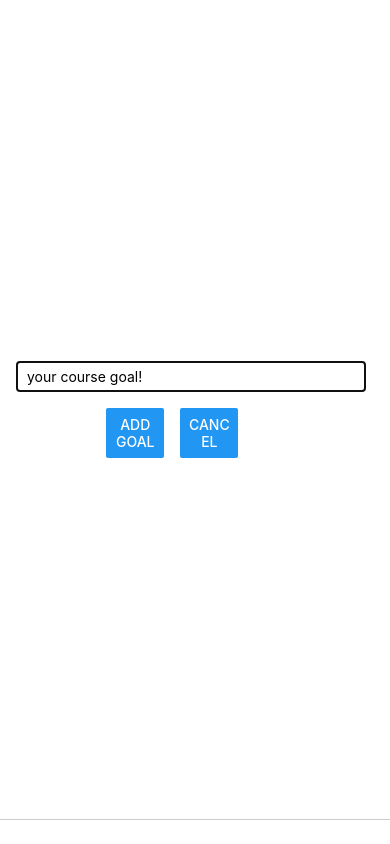
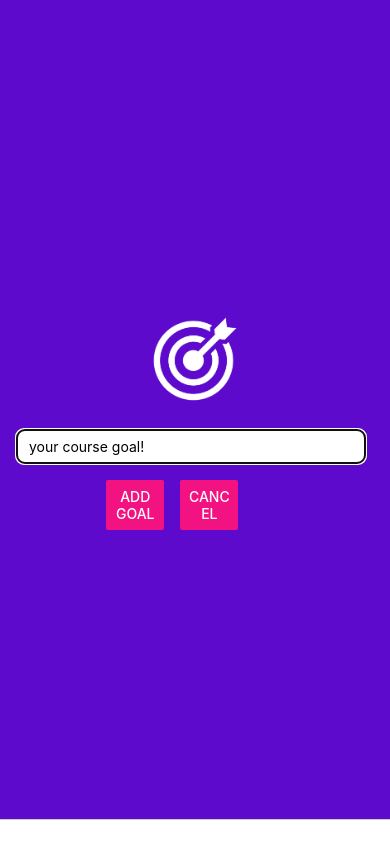
Before and after one commit to kevinxcode/React-Native-Features, a React Native app: screen / in a window 390 px wide. Both pictures are taken after a click on the button "ADD NEW GOAL". Built offline with nearby package versions, Linux system fonts and the light colour scheme.

Commit message:
modal handler

```diff
--- a/App.js
+++ b/App.js
@@ -74,6 +74,7 @@ const styles = StyleSheet.create({
     flex: 1,
     paddingTop: 50,
     paddingHorizontal: 16,
+    // backgroundColor: '#1e085a'
   },
 
   goalsContainer: {
--- a/app.json
+++ b/app.json
@@ -5,7 +5,8 @@
     "version": "1.0.0",
     "orientation": "portrait",
     "icon": "./assets/icon.png",
-    "userInterfaceStyle": "light",
+    "backgroundColor": "#1e085a",
+
     "splash": {
       "image": "./assets/splash.png",
       "resizeMode": "contain",
--- a/components/GoalInput.js
+++ b/components/GoalInput.js
@@ -1,5 +1,5 @@
 import { useState } from 'react';
-import {StyleSheet, Text, TextInput, View, Button, Modal} from 'react-native'
+import {StyleSheet, Text, TextInput, View, Button, Modal, Image} from 'react-native'
 function GoalInput(props){
     const [enteredGoaltext, setEnteredGoalText] = useState(''); // variable
     // get from first view
@@ -24,14 +24,15 @@ function GoalInput(props){
     return (
         <Modal visible={props.visible} animationType="slide">
         <View style={styles.inputContainer}>
+            <Image style={styles.image} source={require('../assets/images/goal.png')}/>
         <TextInput style={styles.textInput} placeholder=' your course goal!'
           onChangeText={goalInputHandler} />
             <View style={styles.buttonContainer}>
                 <View style={styles.button}>
-                <Button title='Add Goal' onPress={addGoalHandler} />
+                <Button title='Add Goal' onPress={addGoalHandler} color='#f31282' />
                 </View>
                 <View style={styles.button}>
-                <Button title='Cancel' onPress={props.onCancel}  />
+                <Button title='Cancel' onPress={props.onCancel}  color='#f31282' />
                 </View>
             </View>
       </View>
@@ -50,13 +51,22 @@ const styles = StyleSheet.create({
         padding: 20,
         borderBottomWidth: 1,
         borderBottomColor: '#cccccc',
+        backgroundColor: '#5e0acc'
+      },
+      image:{
+        width:100,
+        height: 100,
+        margin: 20
       },
       textInput: {
         borderWidth: 1,
         borderColor: '#cccccc',
+        borderRadius: 8,
         width: '100%',
         marginRight: 8,
-        padding: 6
+        padding: 6,
+        backgroundColor: '#ffff',
+        padding: 8
       },
       buttonContainer:{
         marginTop: 16,
```
Also changed, not shown: assets/images/goal.png (added).
